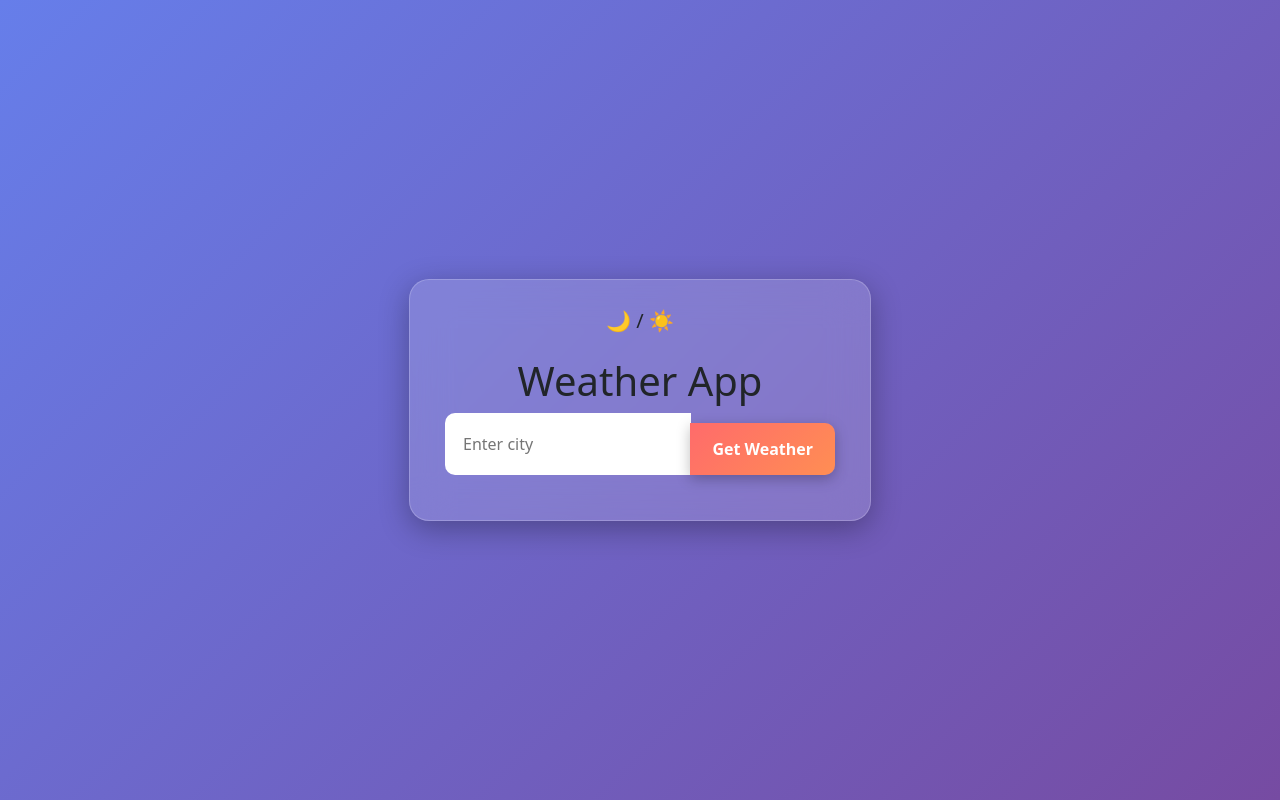
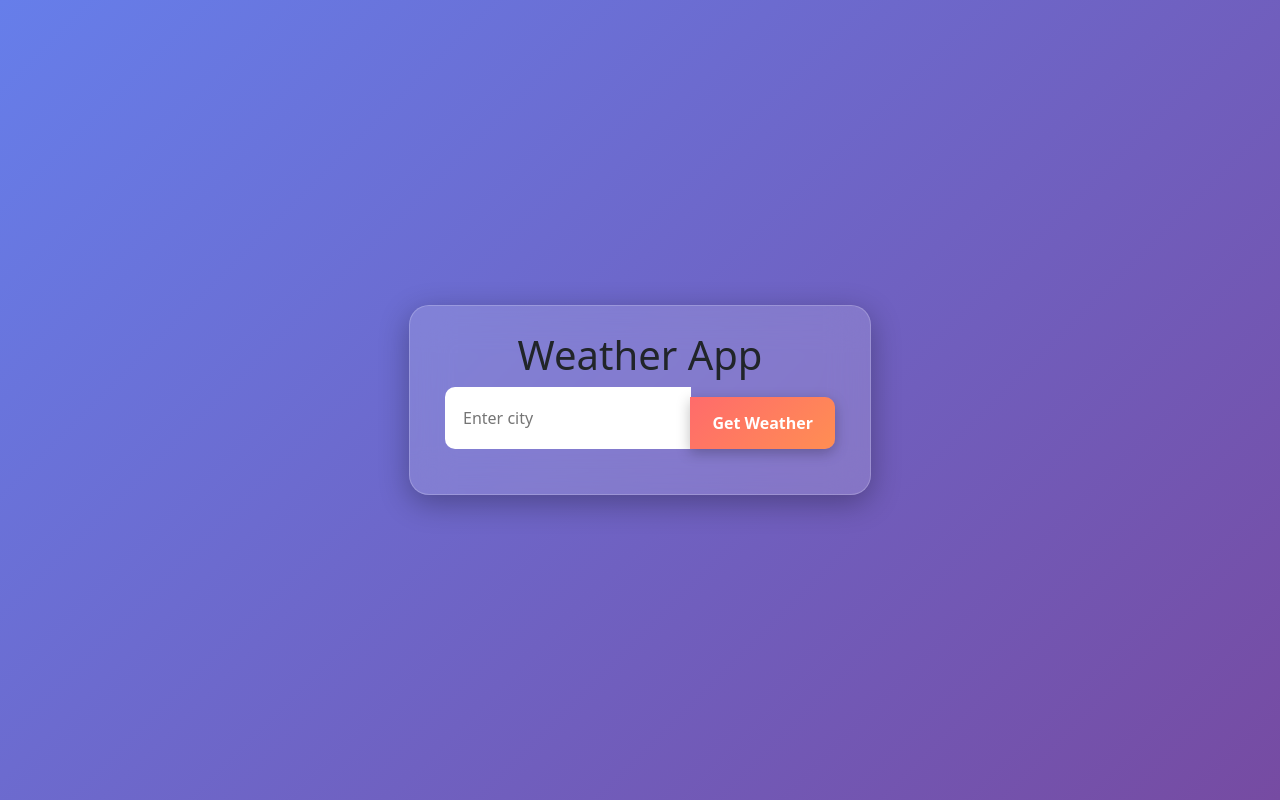
Before and after one commit to SanjayRyuzaki/demo2, a React (Create React App) app: page / in a window 1280 px wide. Built offline with nearby package versions, Linux system fonts and the light colour scheme; some icons are missing.

Commit message:
Update App.js

```diff
--- a/src/App.js
+++ b/src/App.js
@@ -27,21 +27,8 @@ function App() {
     }
   };
 
-  const toggleTheme = () => {
-    document.body.classList.toggle('dark');
-  };
-
-  const getWeatherIconClass = (weatherId) => {
-    // You might need to adjust this based on your API's weatherId
-    return `wi wi-owm-${weatherId}`;
-  };
-
   return (
     <div className="App">
-      <button className="theme-toggle" onClick={toggleTheme} title="Toggle Dark Mode">
-        🌙 / ☀️
-      </button>
-
       <h1>Weather App</h1>
 
       <div className="input-group">
@@ -61,7 +48,7 @@ function App() {
       {weather && (
         <div className="weather-info">
           <h2>{weather.city}</h2>
-          <i className={getWeatherIconClass(weather.weather_id)}></i>
+          <img src={weather.icon} alt={weather.description} />
           <p><strong>Temperature:</strong> {weather.temperature} °C</p>
           <p><strong>Feels Like:</strong> {weather.feels_like} °C</p>
           <p><strong>Humidity:</strong> {weather.humidity} %</p>
```
